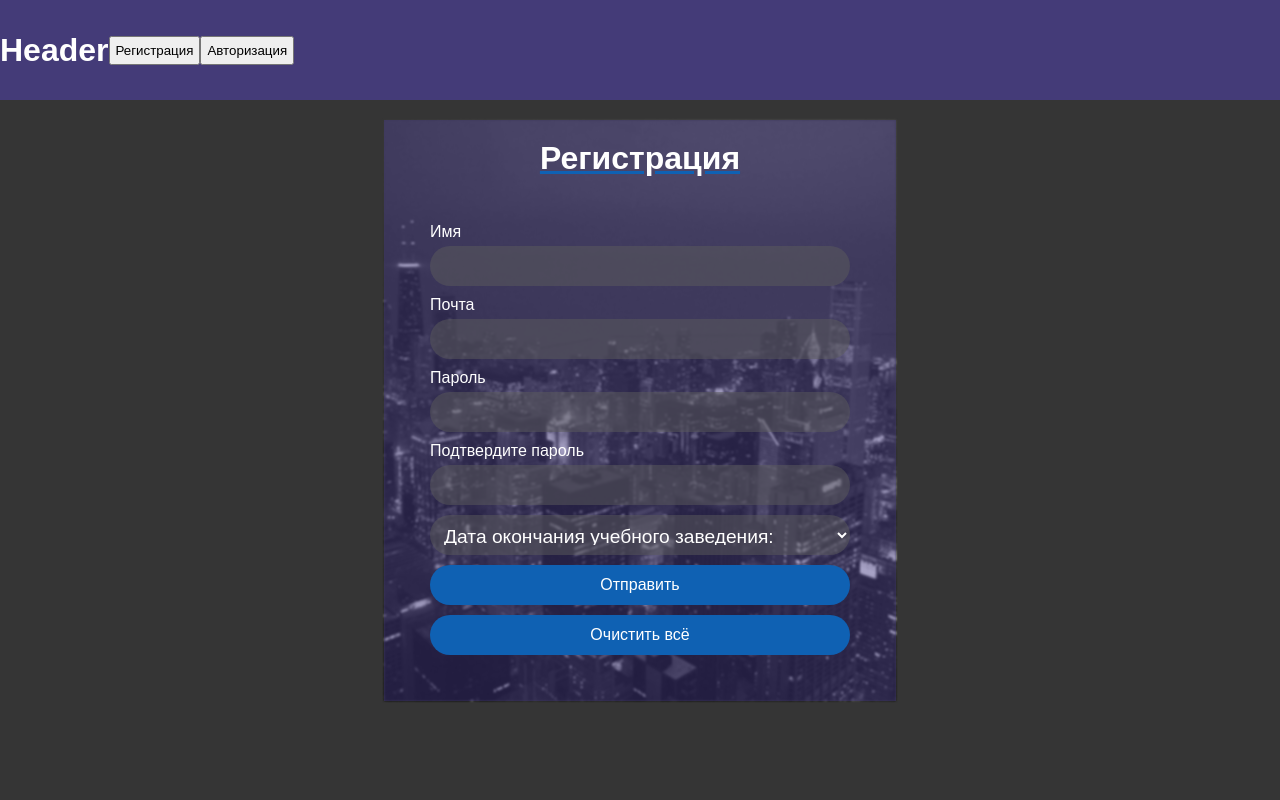
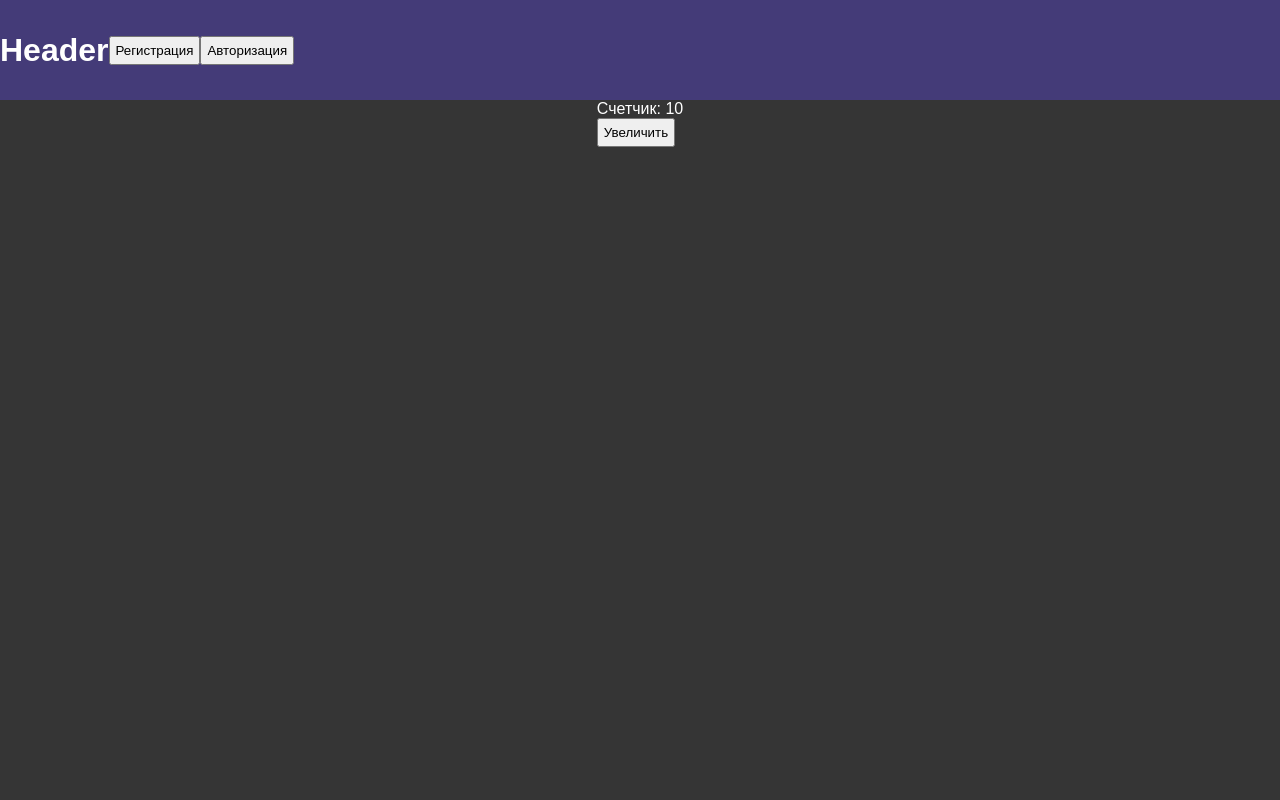
Before and after one commit to Oleg-ru/w-g, a React (Vite) app in the folder react/my-app/: page / in a window 1280 px wide. Shown: the top 800 px of the page. Built offline with nearby package versions, Linux system fonts and the light colour scheme.

Commit message:
React 19 видео HOC компоненты высшего порядка

```diff
--- /dev/null
+++ b/react/my-app/src/components/HOCComponent/HOCComponent.jsx
@@ -0,0 +1,28 @@
+import React, {useState} from 'react';
+
+function MyComponent({count = 0, increment}) {
+    return (
+        <div>
+            <p>Счетчик: {count}</p>
+            <button onClick={increment}>Увеличить</button>
+        </div>
+    );
+}
+
+function withCounter(Component, initialCount = 0) {
+    function WithCounterComponent(props) {
+        const [count, setCount] = useState(props.initialCount || initialCount);
+
+        const increment = () => {
+            setCount(count + 1);
+        };
+
+        return <Component count={count} increment={increment} {...props}/>
+    }
+
+    return WithCounterComponent;
+}
+
+const HocComponent = withCounter(MyComponent, 10);
+
+export default HocComponent;
--- a/react/my-app/src/pages/HomePage.jsx
+++ b/react/my-app/src/pages/HomePage.jsx
@@ -1,12 +1,12 @@
 import React from 'react';
 import './HomePage.css'
-import RegForm from "../components/RegForm/RegForm.jsx";
+import HocComponent from "../components/HOCComponent/HOCComponent.jsx";
 
 function HomePage(props) {
 
     return (
         <div className="homePage">
-            <RegForm />
+            <HocComponent />
         </div>
     );
 }
```
